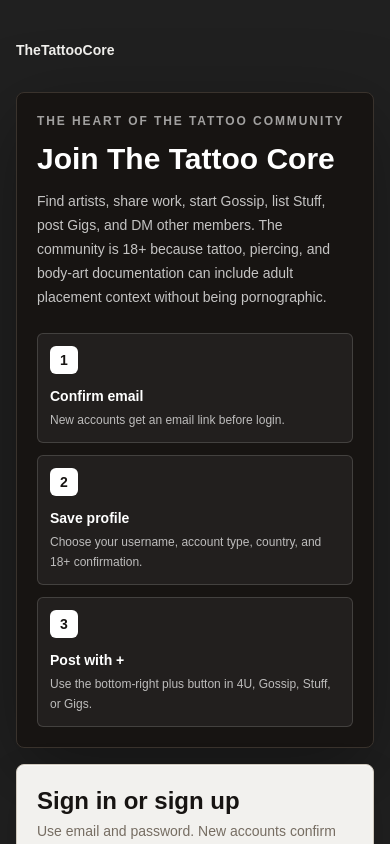
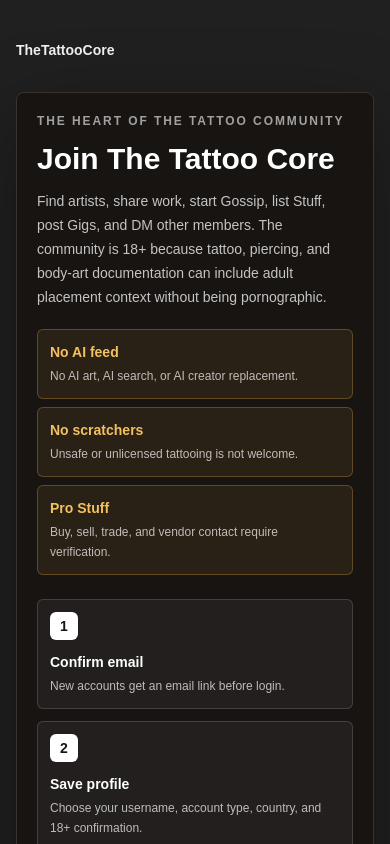
Before and after one commit to lobosdesigns/thetattoocore, a Next.js app: page /login in a window 390 px wide. Shown: the top 844 px of the page. Built offline with nearby package versions, Linux system fonts and the light colour scheme; no server answers.

Commit message:
Fix mobile report menus

```diff
--- a/src/app/content-report-form.tsx
+++ b/src/app/content-report-form.tsx
@@ -23,7 +23,7 @@ export function ContentReportForm({
       </summary>
       <form
         action={createContentReport}
-        className="absolute right-0 z-20 mt-2 w-[min(20rem,calc(100vw-3rem))] rounded-md border border-[#cfc8bd] bg-[#fffdf9] p-3 shadow-xl"
+        className="absolute left-0 z-20 mt-2 w-[min(20rem,calc(100vw-3rem))] rounded-md border border-[#cfc8bd] bg-[#fffdf9] p-3 shadow-xl sm:left-auto sm:right-0"
       >
         <input name="subject_id" type="hidden" value={subjectId} />
         <input name="subject_type" type="hidden" value={subjectType} />
--- a/src/app/login/page.tsx
+++ b/src/app/login/page.tsx
@@ -6,6 +6,12 @@ const setupSteps = [
   ["1", "Confirm email", "New accounts get an email link before login."],
   ["2", "Save profile", "Choose your username, account type, country, and 18+ confirmation."],
   ["3", "Post with +", "Use the bottom-right plus button in 4U, Gossip, Stuff, or Gigs."],
+] as const;
+
+const stanceItems = [
+  ["No AI feed", "No AI art, AI search, or AI creator replacement."],
+  ["No scratchers", "Unsafe or unlicensed tattooing is not welcome."],
+  ["Pro Stuff", "Buy, sell, trade, and vendor contact require verification."],
 ] as const;
 
 export const metadata: Metadata = {
@@ -43,10 +49,22 @@ export default async function LoginPage({
               context without being pornographic.
             </p>
 
+            <div className="mt-5 grid gap-2 sm:grid-cols-3 lg:grid-cols-1">
+              {stanceItems.map(([title, body]) => (
+                <div
+                  className="rounded-md border border-[#c8953b]/35 bg-[#c8953b]/10 p-3"
+                  key={title}
+                >
+                  <p className="text-sm font-bold text-[#f3c15f]">{title}</p>
+                  <p className="mt-1 text-xs leading-5 text-white/70">{body}</p>
+                </div>
+              ))}
+            </div>
+
             <div className="mt-6 grid gap-3 sm:grid-cols-3 lg:grid-cols-1">
               {setupSteps.map(([number, title, body]) => (
                 <div
-                    className="rounded-md border border-white/15 bg-white/5 p-3"
+                  className="rounded-md border border-white/15 bg-white/5 p-3"
                   key={number}
                 >
                   <span className="inline-flex size-7 items-center justify-center rounded-md bg-white text-sm font-bold text-[#171412]">
--- a/src/app/page.tsx
+++ b/src/app/page.tsx
@@ -492,7 +492,7 @@ function ReportForm({
       </summary>
       <form
         action={createContentReport}
-        className="absolute right-0 z-20 mt-2 w-[min(20rem,calc(100vw-3rem))] rounded-md border border-[#cfc8bd] bg-[#fffdf9] p-3 shadow-xl"
+        className="absolute left-0 z-20 mt-2 w-[min(20rem,calc(100vw-3rem))] rounded-md border border-[#cfc8bd] bg-[#fffdf9] p-3 shadow-xl sm:left-auto sm:right-0"
       >
         <input name="subject_id" type="hidden" value={subjectId} />
         <input name="subject_type" type="hidden" value={subjectType} />
--- a/src/app/terms/page.tsx
+++ b/src/app/terms/page.tsx
@@ -33,6 +33,16 @@ const sections = [
     body:
       "Stuff listings are for verified artists, studios, and approved vendors. Fans can browse listings, but buy, sell, trade, and seller-contact actions require verified professional or vendor status. Marketplace and gig posts must be honest, lawful, and clear about location, pricing or compensation, availability, and contact details. TheTattooCore is not a party to member-to-member transactions unless a future paid platform feature explicitly says otherwise.",
     title: "Marketplace And Gigs",
+  },
+  {
+    body:
+      "TheTattooCore is built for real body-art people and real work. The platform does not use AI-generated art, AI search, AI feeds, or AI creator-replacement features as a community value. Unsafe scratcher activity, unlicensed studio promotion, and sales of professional equipment to unqualified buyers are not allowed where the platform can reasonably enforce it.",
+    title: "No AI And No Scratchers",
+  },
+  {
+    body:
+      "TheTattooCore is intended to support independent artists, studios, collectors, and ethical vendors rather than corporate takeover pressure in the tattoo and body-art industry. Members should use the platform to express body-art culture freely while staying inside safety, consent, legality, adult-content, and anti-exploitation rules.",
+    title: "Independent Body-Art Community",
   },
   {
     body:
--- a/src/app/u/[username]/page.tsx
+++ b/src/app/u/[username]/page.tsx
@@ -296,7 +296,7 @@ function ProfileReportForm({
       </summary>
       <form
         action={createContentReport}
-        className="absolute right-0 z-20 mt-2 w-[min(21rem,calc(100vw-3rem))] rounded-md border border-[#cfc8bd] bg-[#fffdf9] p-3 shadow-xl"
+        className="absolute left-0 z-20 mt-2 w-[min(21rem,calc(100vw-3rem))] rounded-md border border-[#cfc8bd] bg-[#fffdf9] p-3 shadow-xl sm:left-auto sm:right-0"
       >
         <input name="subject_id" type="hidden" value={profileId} />
         <input name="subject_type" type="hidden" value="profile" />
```
Also changed, not shown: 1 other file (tests, documents, lock files or other folders).
